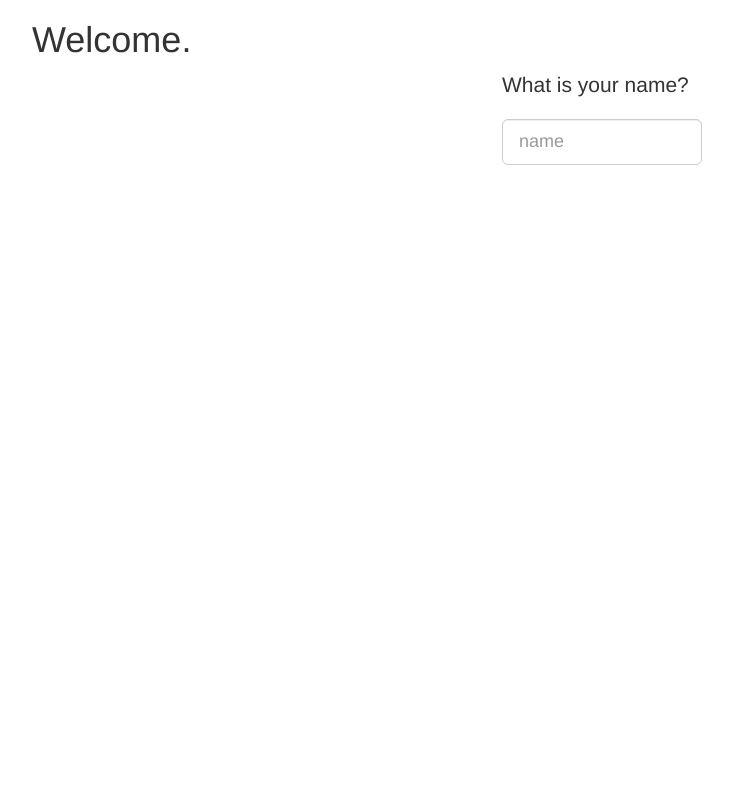
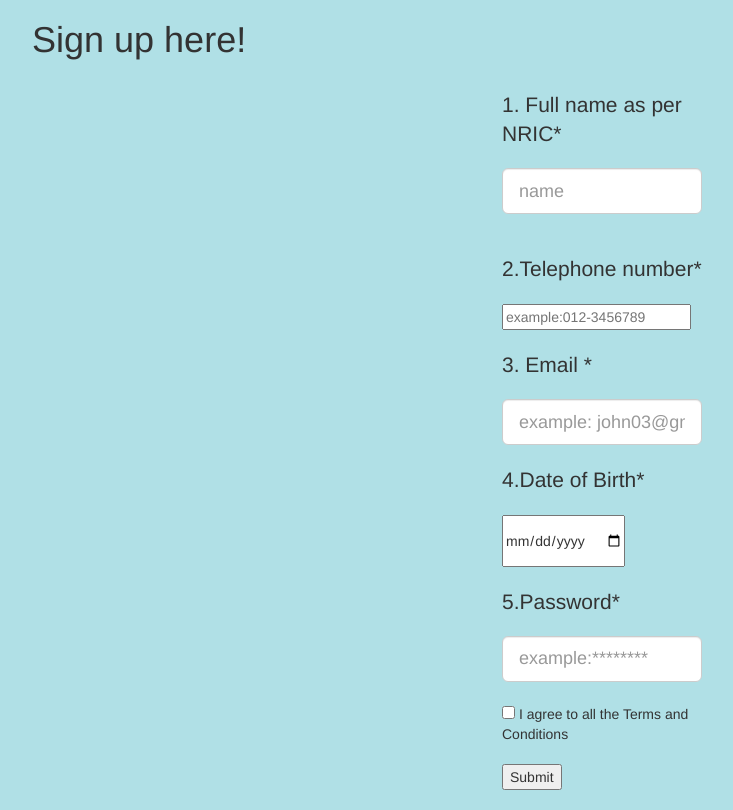
Before and after one commit to IBM-Cloud/node-helloworld, a website: page public/index.html in a window 1280 px wide. Shown: the whole page, without its empty margins (38-771 px from the left). Drawn offline with nearby package versions, Linux system fonts and the light colour scheme.

Commit message:
our website edit

```diff
--- a/public/index.html
+++ b/public/index.html
@@ -12,13 +12,40 @@
     <link href="styles.css" rel="stylesheet">
 </head>
 
-<body>
+<body style="background-color:powderblue;">
+
     <div class="container">
-        <h1>Welcome.</h1>
+        <h1> Sign up here!</h1>
+        <br>
+
         <div id="nameInput" class="input-group-lg center-block helloInput">
-            <p class="lead">What is your name?</p>
-            <input id="user_name" type="text" class="form-control" placeholder="name" aria-describedby="sizing-addon1" value="" />
-        </div>
+
+            <p class="lead">1. Full name as per NRIC*</p>
+                <input id="user_name" type="text" class="form-control" placeholder="name" aria-describedby="sizing-addon1" value="" />
+                <br>
+                <div id="nameInput" class="input-group-lg center-block helloInput">
+                <br>
+            <p class="lead">2.Telephone number*</p>
+                <input type="tel" name="urstel" placeholder="example:012-3456789" aria-describedby="sizing-addon1" value="" />
+                <br>
+                <br>
+            <p class="lead">3. Email *</p>
+                <input type="email" name="email" class="form-control" placeholder="example: john03@gmail.com" aria-describedby="sizing-addon1" value="" />
+                <br>
+                <div id="nameInput" class="input-group-lg center-block helloInput">
+            <p class="lead">4.Date of Birth*</p>
+                <input type="date" name="bday" placeholder="example:dd/mm/yy" aria-describedby="sizing-addon1" value=""/>
+                <br>
+                <br>
+                <div id="nameInput" class="input-group-lg center-block helloInput">
+            <p class="lead">5.Password*</p>
+                <input type="password" name="psw" class="form-control" placeholder="example:********" aria-describedby="sizing-addon1" value="" />
+                <br>
+                <input type="checkbox" name="tnc" value="terms and condition"> I agree to all the Terms and Conditions
+                <br>
+                <br>
+                <button type="button" onclick="alert('Submit successful !')">Submit</button>
+            </div>
         <p id="response" class="lead text-center"></p>
     </div>
     <!-- jQuery (necessary for Bootstrap's JavaScript plugins) -->
```
